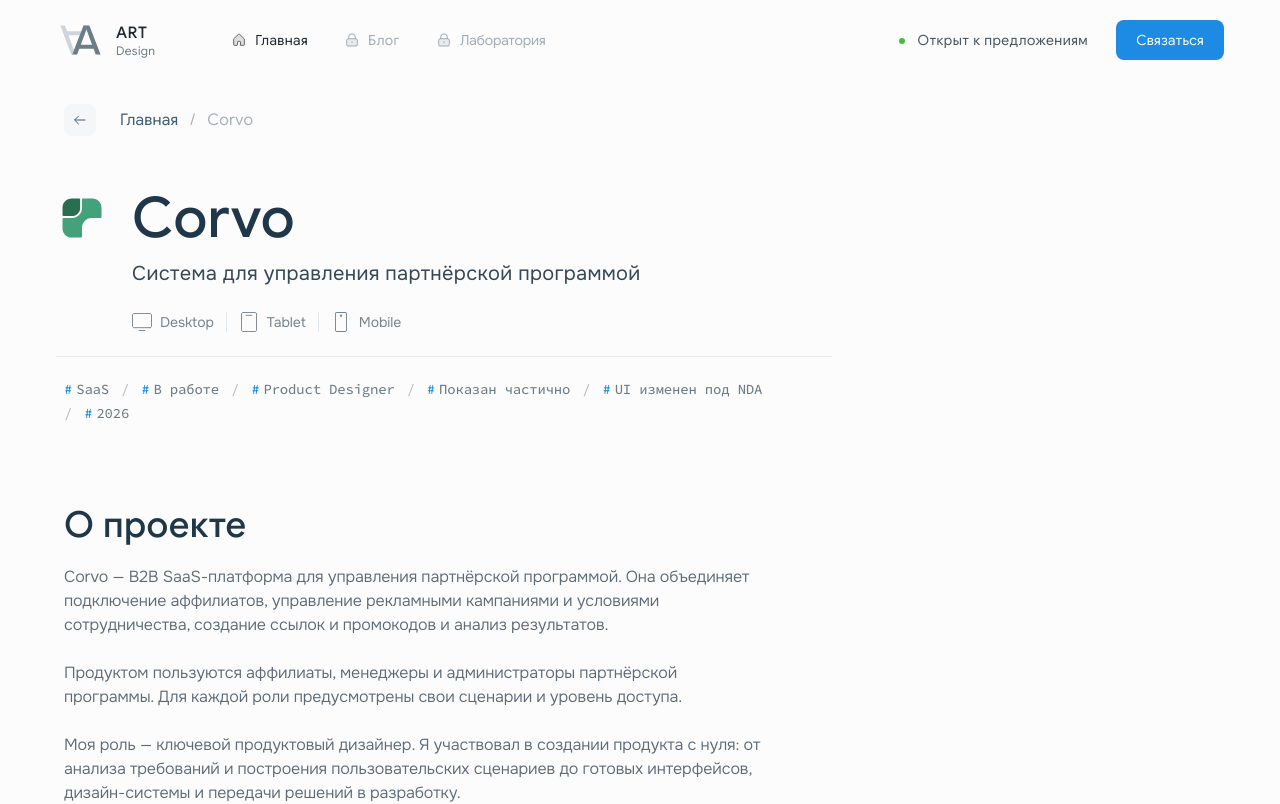
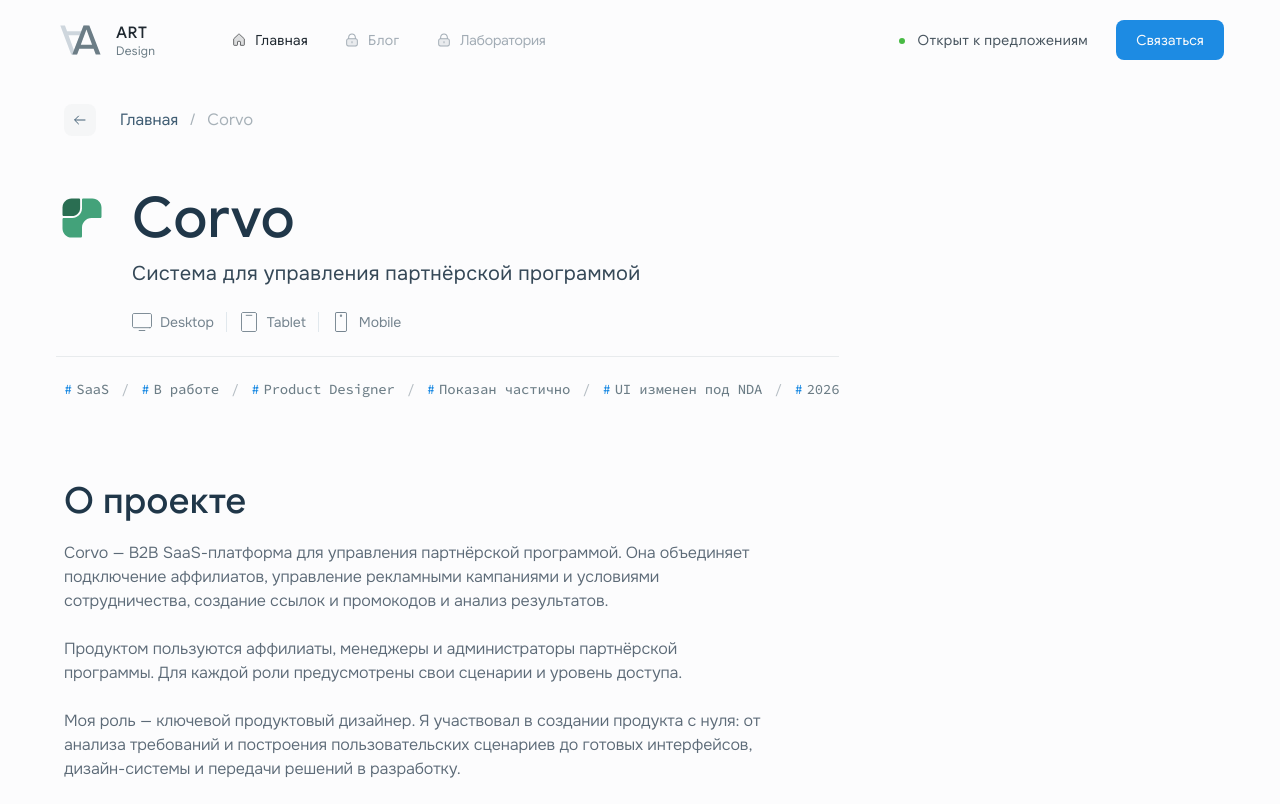
Before and after one commit to Qoalza/Design-portfolio-site, a Next.js app: page /projects/corvo in a window 1280 px wide. Shown: the top 804 px of the page. Built offline with nearby package versions, Linux system fonts and the light colour scheme.

Commit message:
Fix project metadata label layout

```diff
--- a/src/app/projects/[slug]/page.module.css
+++ b/src/app/projects/[slug]/page.module.css
@@ -114,10 +114,11 @@
 }
 
 .projectLabels {
-  flex-wrap: wrap;
-  gap: 8px 12px;
+  width: max-content;
+  max-width: 100%;
+  flex-wrap: nowrap;
+  gap: 12px;
   margin-top: 24px;
-  width: 776px;
   padding: 24px 0 0 8px;
   border-top: 1px solid #e8ebed;
   color: #6c7d86;
```
